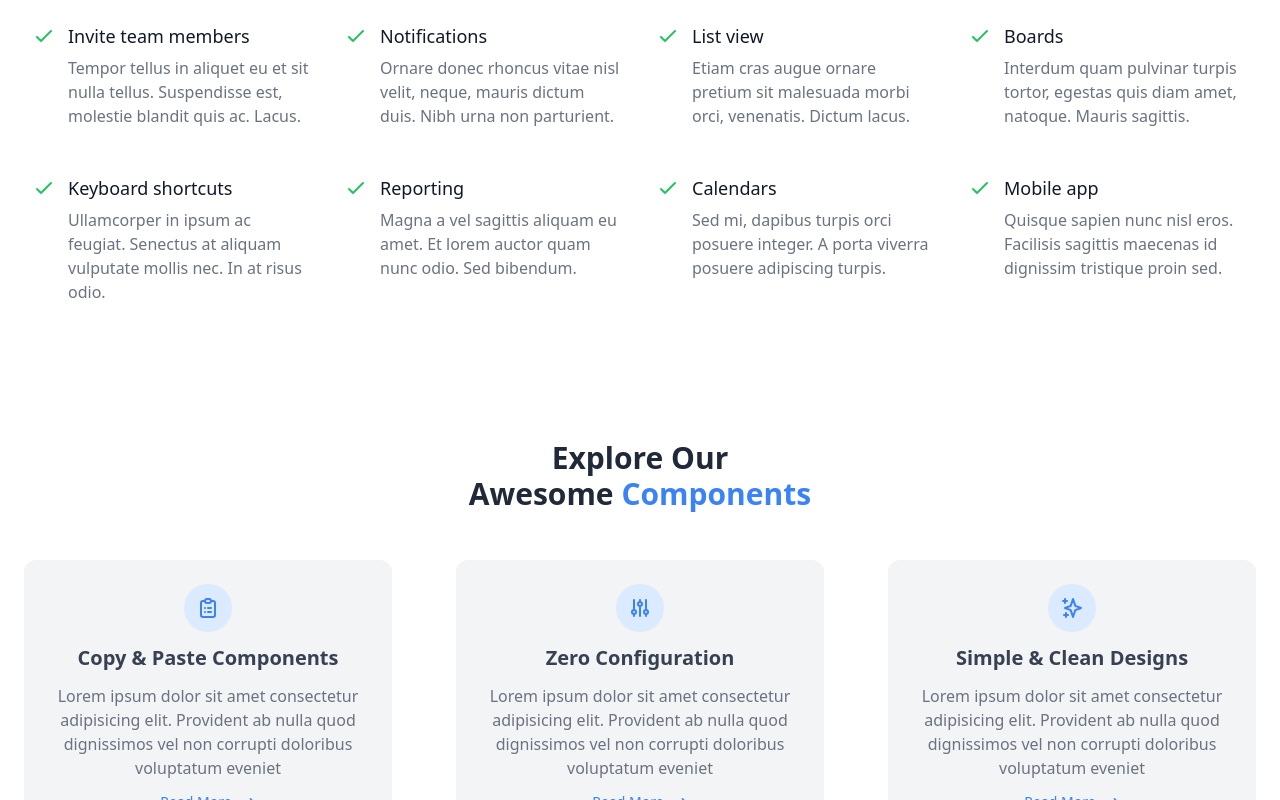
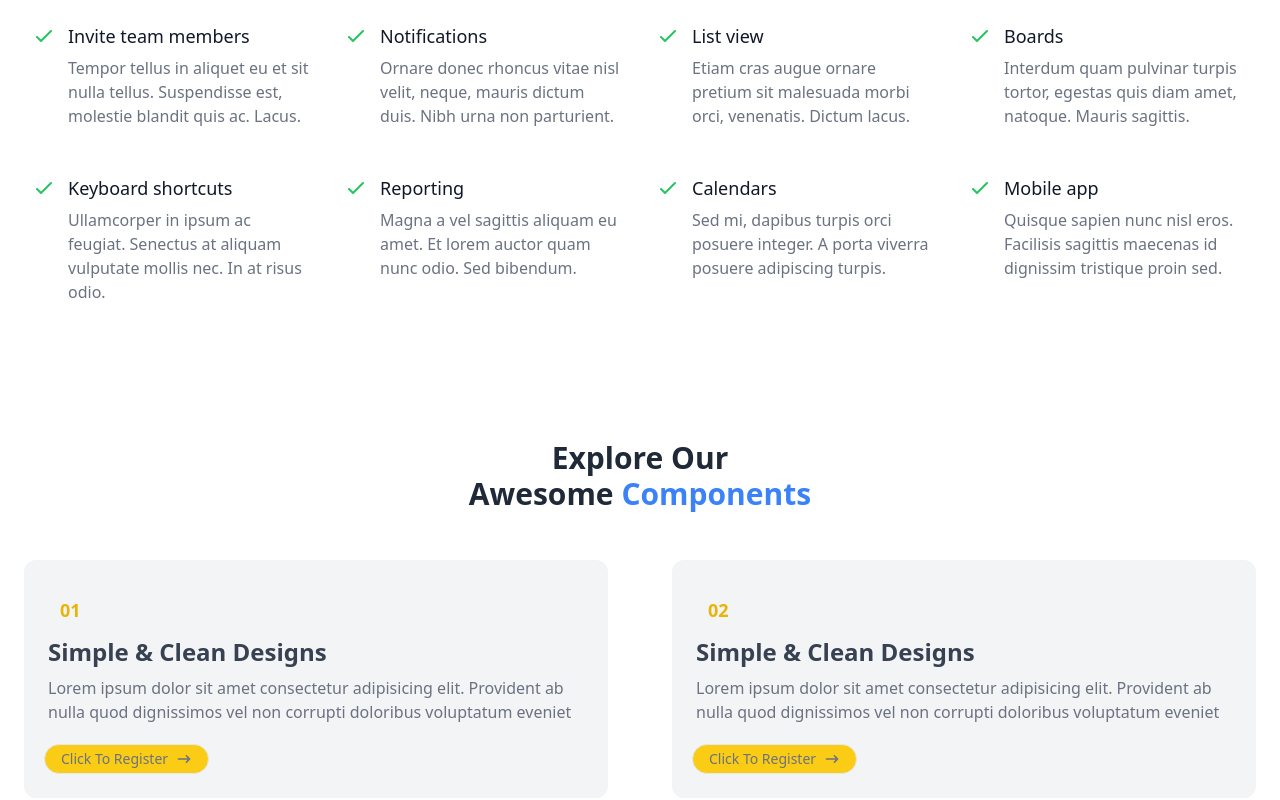
Before and after one commit to Chacha-A-Chacha/events_page-tailwindcss-, a website: page src/index.html in a window 1280 px wide. Shown: the part 2000-2800 px from the top of the page. Drawn offline with Linux system fonts and the light colour scheme.

Commit message:
modified:   src/index.html 	modified:   static/dist/output.css

```diff
--- a/src/index.html
+++ b/src/index.html
@@ -44,20 +44,21 @@
 
                 <div class="relative lg:grid lg:grid-cols-3 lg:gap-x-8">
                     <div class="lg:col-span-1">
-                        <div class=" mt-10 flex items-center justify-center h-12 w-12 rounded-md bg-indigo-500 text-white">
-                            <!-- Heroicon name: outline/globe-alt -->
-                            <svg class="h-6 w-6" xmlns="http://www.w3.org/2000/svg" fill="none" viewBox="0 0 24 24" stroke="currentColor"
-                                aria-hidden="true">
+                        <div class=" my-10 flex items-center justify-center h-12 w-12">
+                            <span class="inline-block p-3 text-blue-500 bg-blue-100 rounded-full">
+                                <svg xmlns="http://www.w3.org/2000/svg" class="w-6 h-6" fill="none" viewBox="0 0 24 24"
+                                    stroke="currentColor">
                                     <path stroke-linecap="round" stroke-linejoin="round" stroke-width="2"
-                                    d="M21 12a9 9 0 01-9 9m9-9a9 9 0 00-9-9m9 9H3m9 9a9 9 0 01-9-9m9 9c1.657 0 3-4.03 3-9s-1.343-9-3-9m0 18c-1.657 0-3-4.03-3-9s1.343-9 3-9m-9 9a9 9 0 019-9" />
+                                        d="M5 3v4M3 5h4M6 17v4m-2-2h4m5-16l2.286 6.857L21 12l-5.714 2.143L13 21l-2.286-6.857L5 12l5.714-2.143L13 3z" />
                                 </svg>
+                            </span>
                         </div>
 
                         <h2 class="text-3xl font-extrabold tracking-tight text-gray-900 sm:text-4xl">You can attend in different categories depending on your age group.
                         </h2>
-                        <p>
-                            Lorem ipsum dolor sit amet consectetur adipisicing elit. Ipsum, natus?</p>
-                        </p>
+                        <p class="mt-6 text-lg leading-8 text-gray-600">Anim aute id magna aliqua ad ad non deserunt
+                            sunt. Qui irure qui lorem cupidatat commodo. Elit sunt amet fugiat veniam occaecat fugiat
+                            aliqua.</p>
                     </div>
 
 
@@ -382,34 +383,30 @@
         </div>
     </section>
 
-    <section class="bg-white dark:bg-gray-900">
+    <section class="bg-white">
         <div class="container px-6 py-10 mx-auto">
-            <h1 class="text-2xl font-semibold text-center text-gray-800 capitalize lg:text-3xl dark:text-white">explore
+            <h1 class="text-2xl font-semibold text-center text-gray-800 capitalize lg:text-3xl">explore
                 our <br> awesome <span class="text-blue-500">Components</span></h1>
 
-            <div class="grid grid-cols-1 gap-8 mt-8 xl:mt-12 xl:gap-16 md:grid-cols-2 xl:grid-cols-3">
-                <div
-                    class="flex flex-col items-center p-6 space-y-3 text-center bg-gray-100 rounded-xl dark:bg-gray-800">
-                    <span
-                        class="inline-block p-3 text-blue-500 bg-blue-100 rounded-full dark:text-white dark:bg-blue-500">
-                        <svg xmlns="http://www.w3.org/2000/svg" class="w-6 h-6" fill="none" viewBox="0 0 24 24"
-                            stroke="currentColor">
-                            <path stroke-linecap="round" stroke-linejoin="round" stroke-width="2"
-                                d="M9 5H7a2 2 0 00-2 2v12a2 2 0 002 2h10a2 2 0 002-2V7a2 2 0 00-2-2h-2M9 5a2 2 0 002 2h2a2 2 0 002-2M9 5a2 2 0 012-2h2a2 2 0 012 2m-3 7h3m-3 4h3m-6-4h.01M9 16h.01" />
-                        </svg>
+            <div class="grid grid-cols-1 gap-8 mt-8 xl:mt-12 xl:gap-16 md:grid-cols-2">
+
+                <div class="flex flex-col items-start p-6 bg-gray-100 rounded-xl">
+                    <span class="inline-block p-3 text-lg font-bold text-yellow-500 rounded-full">
+                        01
                     </span>
 
-                    <h1 class="text-xl font-semibold text-gray-700 capitalize dark:text-white">Copy & paste components
+                    <h1 class="text-2xl font-semibold text-gray-700 capitalize">Simple & clean designs
                     </h1>
 
-                    <p class="text-gray-500 dark:text-gray-300">
+                    <p class="mt-2 text-gray-500">
                         Lorem ipsum dolor sit amet consectetur adipisicing elit. Provident ab nulla quod dignissimos vel
                         non corrupti doloribus voluptatum eveniet
                     </p>
 
+                    <div class="mt-5">
                         <a href="#"
-                        class="flex items-center -mx-1 text-sm text-blue-500 capitalize transition-colors duration-300 transform dark:text-blue-400 hover:underline hover:text-blue-600 dark:hover:text-blue-500">
-                        <span class="mx-1">read more</span>
+                            class="flex items-center -mx-1 text-sm px-3 py-1 border rounded-full w-max  text-gray-500   bg-yellow-400 capitalize transition-colors duration-300 transform hover:bg-yellow-500">
+                            <span class="mx-1">click to register</span>
                             <svg class="w-4 h-4 mx-1 rtl:-scale-x-100" fill="currentColor" viewBox="0 0 20 20"
                                 xmlns="http://www.w3.org/2000/svg">
                                 <path fill-rule="evenodd"
@@ -418,28 +415,24 @@
                             </svg>
                         </a>
                     </div>
-
-                <div
-                    class="flex flex-col items-center p-6 space-y-3 text-center bg-gray-100 rounded-xl dark:bg-gray-800">
-                    <span
-                        class="inline-block p-3 text-blue-500 bg-blue-100 rounded-full dark:text-white dark:bg-blue-500">
-                        <svg xmlns="http://www.w3.org/2000/svg" class="w-6 h-6" fill="none" viewBox="0 0 24 24"
-                            stroke="currentColor">
-                            <path stroke-linecap="round" stroke-linejoin="round" stroke-width="2"
-                                d="M12 6V4m0 2a2 2 0 100 4m0-4a2 2 0 110 4m-6 8a2 2 0 100-4m0 4a2 2 0 110-4m0 4v2m0-6V4m6 6v10m6-2a2 2 0 100-4m0 4a2 2 0 110-4m0 4v2m0-6V4" />
-                        </svg>
+                </div>
+                <div class="flex flex-col items-start p-6 bg-gray-100 rounded-xl">
+                    <span class="inline-block p-3 text-lg font-bold text-yellow-500 rounded-full">
+                        02
                     </span>
 
-                    <h1 class="text-xl font-semibold text-gray-700 capitalize dark:text-white">Zero Configuration</h1>
+                    <h1 class="text-2xl font-semibold text-gray-700 capitalize">Simple & clean designs
+                    </h1>
 
-                    <p class="text-gray-500 dark:text-gray-300">
+                    <p class="mt-2 text-gray-500">
                         Lorem ipsum dolor sit amet consectetur adipisicing elit. Provident ab nulla quod dignissimos vel
                         non corrupti doloribus voluptatum eveniet
                     </p>
 
+                    <div class="mt-5">
                         <a href="#"
-                        class="flex items-center -mx-1 text-sm text-blue-500 capitalize transition-colors duration-300 transform dark:text-blue-400 hover:underline hover:text-blue-600 dark:hover:text-blue-500">
-                        <span class="mx-1">read more</span>
+                            class="flex items-center -mx-1 text-sm px-3 py-1 border rounded-full w-max  text-gray-500   bg-yellow-400 capitalize transition-colors duration-300 transform hover:bg-yellow-500">
+                            <span class="mx-1">click to register</span>
                             <svg class="w-4 h-4 mx-1 rtl:-scale-x-100" fill="currentColor" viewBox="0 0 20 20"
                                 xmlns="http://www.w3.org/2000/svg">
                                 <path fill-rule="evenodd"
@@ -448,29 +441,50 @@
                             </svg>
                         </a>
                     </div>
-
-                <div
-                    class="flex flex-col items-center p-6 space-y-3 text-center bg-gray-100 rounded-xl dark:bg-gray-800">
-                    <span
-                        class="inline-block p-3 text-blue-500 bg-blue-100 rounded-full dark:text-white dark:bg-blue-500">
-                        <svg xmlns="http://www.w3.org/2000/svg" class="w-6 h-6" fill="none" viewBox="0 0 24 24"
-                            stroke="currentColor">
-                            <path stroke-linecap="round" stroke-linejoin="round" stroke-width="2"
-                                d="M5 3v4M3 5h4M6 17v4m-2-2h4m5-16l2.286 6.857L21 12l-5.714 2.143L13 21l-2.286-6.857L5 12l5.714-2.143L13 3z" />
-                        </svg>
+                </div>
+                <div class="flex flex-col items-start p-6 bg-gray-100 rounded-xl">
+                    <span class="inline-block p-3 text-lg font-bold text-yellow-500 rounded-full">
+                        03
                     </span>
 
-                    <h1 class="text-xl font-semibold text-gray-700 capitalize dark:text-white">Simple & clean designs
+                    <h1 class="text-2xl font-semibold text-gray-700 capitalize">Simple & clean designs
                     </h1>
 
-                    <p class="text-gray-500 dark:text-gray-300">
+                    <p class="mt-2 text-gray-500">
                         Lorem ipsum dolor sit amet consectetur adipisicing elit. Provident ab nulla quod dignissimos vel
                         non corrupti doloribus voluptatum eveniet
                     </p>
 
+                    <div class="mt-5">
                         <a href="#"
-                        class="flex items-center -mx-1 text-sm text-blue-500 capitalize transition-colors duration-300 transform dark:text-blue-400 hover:underline hover:text-blue-600 dark:hover:text-blue-500">
-                        <span class="mx-1">read more</span>
+                            class="flex items-center -mx-1 text-sm px-3 py-1 border rounded-full w-max  text-gray-500   bg-yellow-400 capitalize transition-colors duration-300 transform hover:bg-yellow-500">
+                            <span class="mx-1">click to register</span>
+                            <svg class="w-4 h-4 mx-1 rtl:-scale-x-100" fill="currentColor" viewBox="0 0 20 20"
+                                xmlns="http://www.w3.org/2000/svg">
+                                <path fill-rule="evenodd"
+                                    d="M12.293 5.293a1 1 0 011.414 0l4 4a1 1 0 010 1.414l-4 4a1 1 0 01-1.414-1.414L14.586 11H3a1 1 0 110-2h11.586l-2.293-2.293a1 1 0 010-1.414z"
+                                    clip-rule="evenodd"></path>
+                            </svg>
+                        </a>
+                    </div>
+                </div>
+                <div class="flex flex-col items-start p-6 bg-gray-100 rounded-xl">
+                    <span class="inline-block p-3 text-lg font-bold text-yellow-500 rounded-full">
+                        04
+                    </span>
+
+                    <h1 class="text-2xl font-semibold text-gray-700 capitalize">Simple & clean designs
+                    </h1>
+
+                    <p class="mt-2 text-gray-500">
+                        Lorem ipsum dolor sit amet consectetur adipisicing elit. Provident ab nulla quod dignissimos vel
+                        non corrupti doloribus voluptatum eveniet
+                    </p>
+
+                    <div class="mt-5">
+                        <a href="#"
+                            class="flex items-center -mx-1 text-sm px-3 py-1 border rounded-full w-max  text-gray-500   bg-yellow-400 capitalize transition-colors duration-300 transform hover:bg-yellow-500">
+                            <span class="mx-1">click to register</span>
                             <svg class="w-4 h-4 mx-1 rtl:-scale-x-100" fill="currentColor" viewBox="0 0 20 20"
                                 xmlns="http://www.w3.org/2000/svg">
                                 <path fill-rule="evenodd"
@@ -481,6 +495,7 @@
                     </div>
                 </div>
             </div>
+        </div>
     </section>
 
 </body>
```
Also changed, not shown: static/dist/output.css. Lines whose indentation alone changed are shown as unchanged.
